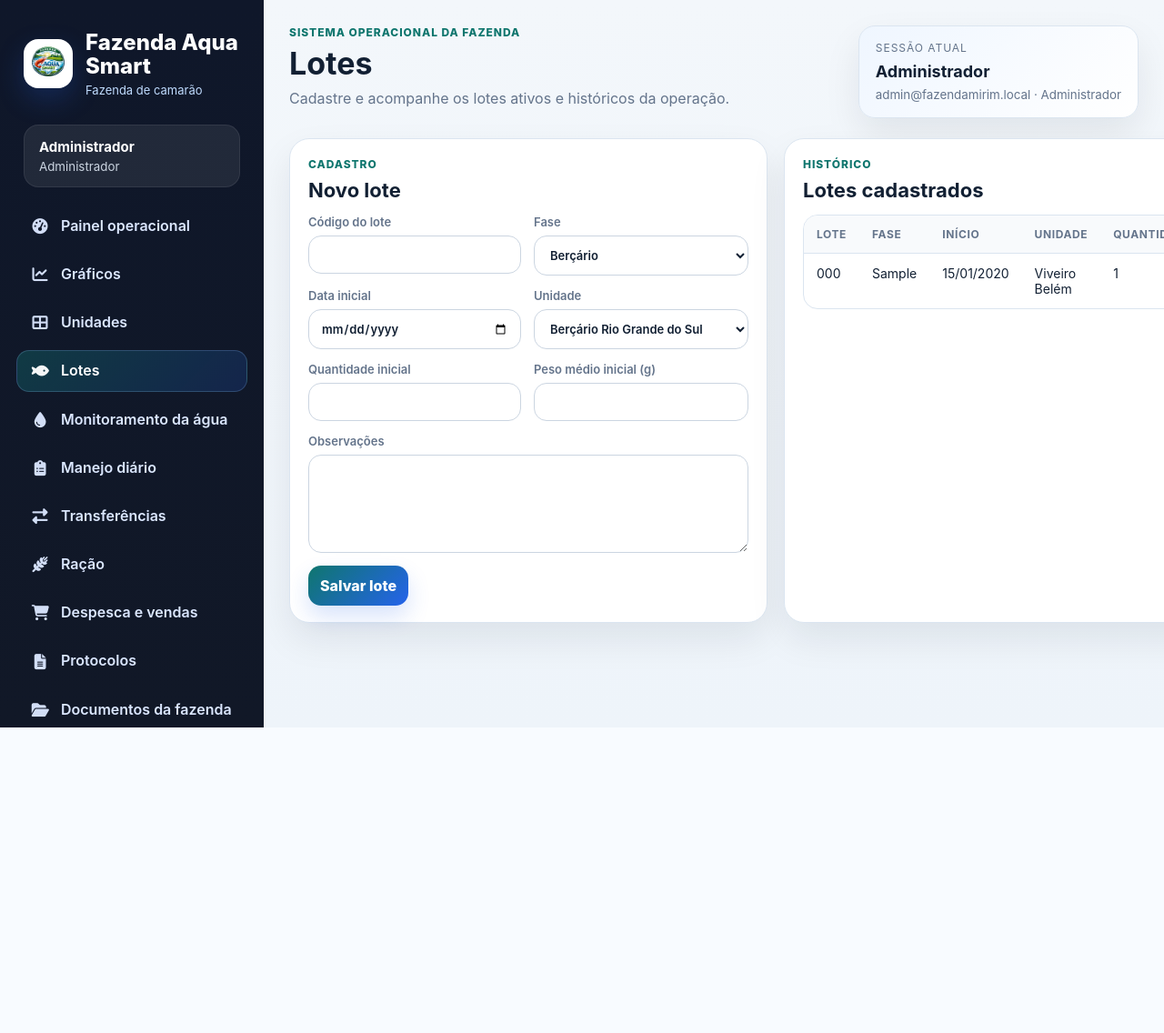
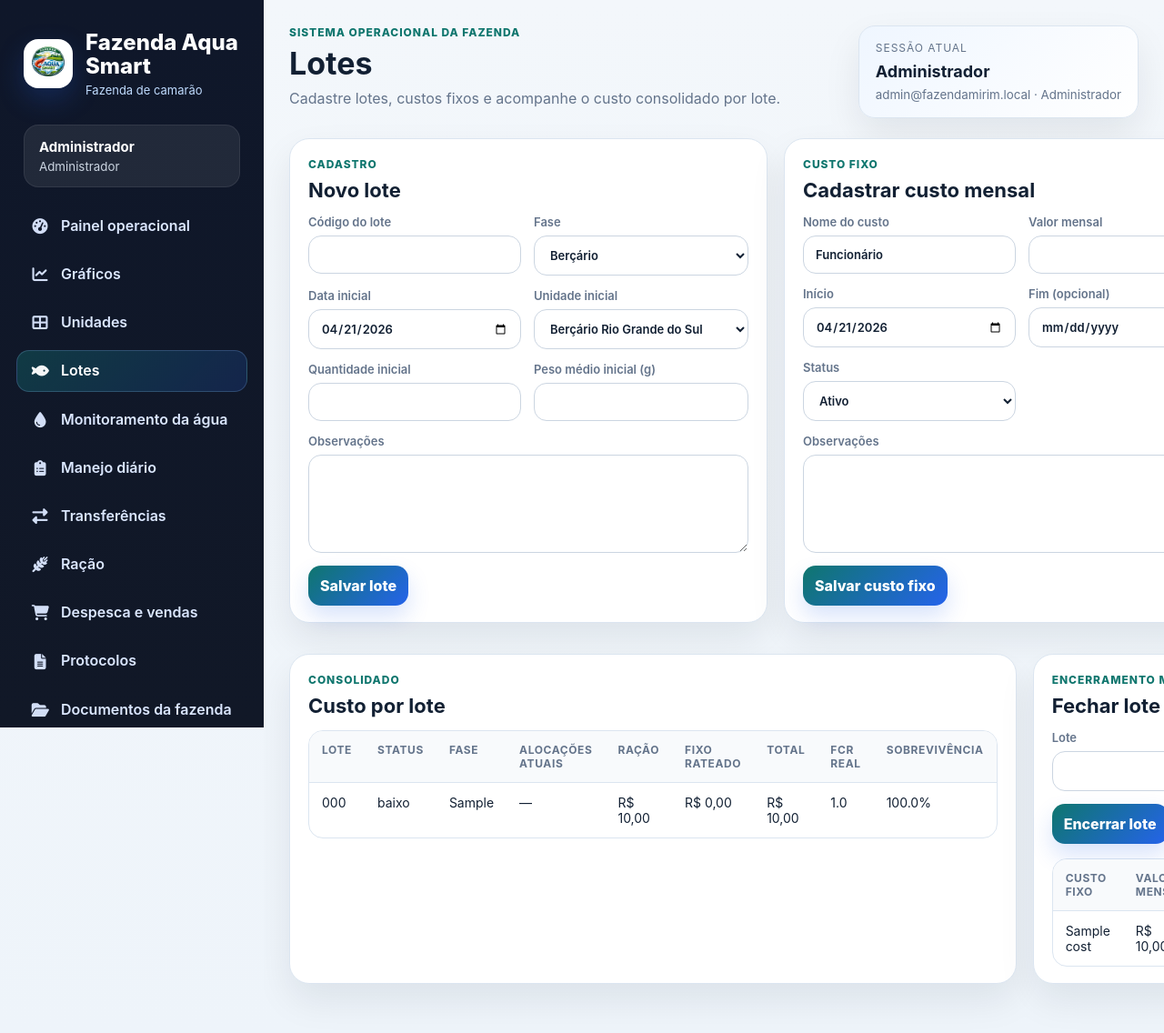
Before and after one commit to mvoc95-create/aquasmart, a Flask app: page /lots in a window 1280 px wide. Shown: the whole page at 91% size. Before the commit the page ends 800 px from the top, so only its background shows below. Run offline with Flask 3, Linux system fonts and the light colour scheme; a user stored in the database is signed in; tables that the repository leaves empty hold one stand-in row (values such as "Sample post"); lists and menus that the app fills with data are empty.

Commit message:
Add files via upload

```diff
--- a/templates/lots.html
+++ b/templates/lots.html
@@ -1,15 +1,16 @@
 {% extends 'base.html' %}
 {% block page_title %}Lotes{% endblock %}
-{% block page_subtitle %}Cadastre e acompanhe os lotes ativos e históricos da operação.{% endblock %}
+{% block page_subtitle %}Cadastre lotes, custos fixos e acompanhe o custo consolidado por lote.{% endblock %}
 {% block content %}
 <div class="grid-2">
 <section class="panel">
 <div class="panel-head"><div><p class="panel-kicker">Cadastro</p><h2>Novo lote</h2></div></div>
 <form method="post" class="form-grid">
+  <input type="hidden" name="form_mode" value="lot">
   <label>Código do lote<input name="lot_code" required></label>
   <label>Fase<select name="phase"><option value="bercario">Berçário</option><option value="engorda">Engorda</option></select></label>
-  <label>Data inicial<input type="date" name="start_date" required></label>
-  <label>Unidade<select name="unit_id">{% for u in units %}<option value="{{u.id}}">{{u.name}}</option>{% endfor %}</select></label>
+  <label>Data inicial<input type="date" name="start_date" value="{{ today.isoformat() }}" required></label>
+  <label>Unidade inicial<select name="unit_id">{% for u in units %}<option value="{{u.id}}">{{u.name}}</option>{% endfor %}</select></label>
   <label>Quantidade inicial<input type="number" name="initial_count" required></label>
   <label>Peso médio inicial (g)<input type="number" step="0.01" name="estimated_weight_g"></label>
   <label class="full">Observações<textarea name="notes"></textarea></label>
@@ -17,13 +18,65 @@
 </form>
 </section>
 <section class="panel">
-<div class="panel-head"><div><p class="panel-kicker">Histórico</p><h2>Lotes cadastrados</h2></div></div>
+<div class="panel-head"><div><p class="panel-kicker">Custo fixo</p><h2>Cadastrar custo mensal</h2></div></div>
+<form method="post" class="form-grid">
+  <input type="hidden" name="form_mode" value="fixed_cost">
+  <label>Nome do custo<input name="name" value="Funcionário" required></label>
+  <label>Valor mensal<input type="number" step="0.01" name="monthly_amount" required></label>
+  <label>Início<input type="date" name="start_date" value="{{ today.isoformat() }}" required></label>
+  <label>Fim (opcional)<input type="date" name="end_date"></label>
+  <label>Status<select name="active"><option value="1">Ativo</option><option value="0">Inativo</option></select></label>
+  <label class="full">Observações<textarea name="notes"></textarea></label>
+  <div class="form-actions"><button type="submit">Salvar custo fixo</button></div>
+</form>
+</section>
+</div>
+
+<div class="grid-2" style="margin-top: 1rem;">
+<section class="panel">
+<div class="panel-head"><div><p class="panel-kicker">Consolidado</p><h2>Custo por lote</h2></div></div>
 <div class="table-wrap">
 <table>
-<thead><tr><th>Lote</th><th>Fase</th><th>Início</th><th>Unidade</th><th>Quantidade</th><th>Status</th></tr></thead>
+<thead><tr><th>Lote</th><th>Status</th><th>Fase</th><th>Alocações atuais</th><th>Ração</th><th>Fixo rateado</th><th>Total</th><th>FCR real</th><th>Sobrevivência</th></tr></thead>
 <tbody>
-{% for r in lots %}
-<tr><td>{{ r.lot_code }}</td><td>{{ r.phase|phase_label }}</td><td>{{ r.start_date|brdate }}</td><td>{{ r.unit.name }}</td><td>{{ r.initial_count }}</td><td>{{ r.status|status_label }}</td></tr>
+{% for row in lot_summaries %}
+<tr>
+  <td>{{ row.lot.lot_code }}</td>
+  <td>{{ row.lot.status|status_label }}</td>
+  <td>{{ row.lot.phase|phase_label }}</td>
+  <td>
+    {% if row.allocations %}
+      {% for alloc in row.allocations %}
+        <div>{{ alloc.unit_name }} — {{ alloc.allocated_qty }} PL{% if alloc.density is not none %} · {{ alloc.density }} PL/m²{% endif %}</div>
+      {% endfor %}
+    {% else %}—{% endif %}
+  </td>
+  <td>{{ row.feed_cost|money }}</td>
+  <td>{{ row.fixed_cost|money }}</td>
+  <td>{{ row.total_cost|money }}</td>
+  <td>{{ row.fcr_real if row.fcr_real is not none else '—' }}</td>
+  <td>{% if row.survival_pct is not none %}{{ row.survival_pct }}%{% else %}—{% endif %}</td>
+</tr>
+{% endfor %}
+</tbody>
+</table>
+</div>
+</section>
+<section class="panel">
+<div class="panel-head"><div><p class="panel-kicker">Encerramento manual</p><h2>Fechar lote</h2></div></div>
+<form method="post" class="form-grid">
+  <input type="hidden" name="form_mode" value="close_lot">
+  <label>Lote<select name="lot_id">{% for l in lots if l.status == 'ativo' %}<option value="{{l.id}}">{{l.lot_code}}</option>{% endfor %}</select></label>
+  <label>Data de encerramento<input type="date" name="end_date" value="{{ today.isoformat() }}" required></label>
+  <div class="form-actions"><button type="submit">Encerrar lote</button></div>
+</form>
+
+<div class="table-wrap" style="margin-top:1rem;">
+<table>
+<thead><tr><th>Custo fixo</th><th>Valor mensal</th><th>Início</th><th>Fim</th><th>Status</th></tr></thead>
+<tbody>
+{% for cost in fixed_costs %}
+<tr><td>{{ cost.name }}</td><td>{{ cost.monthly_amount|money }}</td><td>{{ cost.start_date|brdate }}</td><td>{{ cost.end_date|brdate if cost.end_date else '—' }}</td><td>{{ 'Ativo' if cost.active else 'Inativo' }}</td></tr>
 {% endfor %}
 </tbody>
 </table>
```
Also changed, not shown: templates/sales.html (+34 -8 lines), templates/transfers.html (+6 -6 lines).
